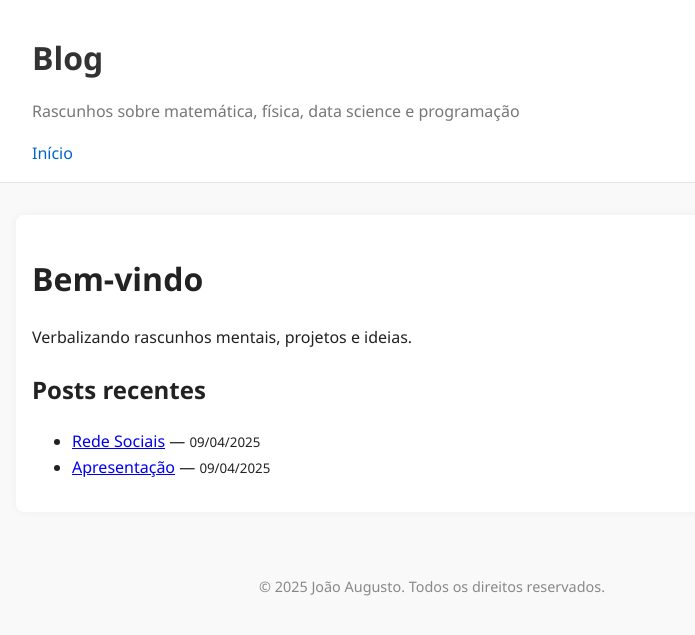
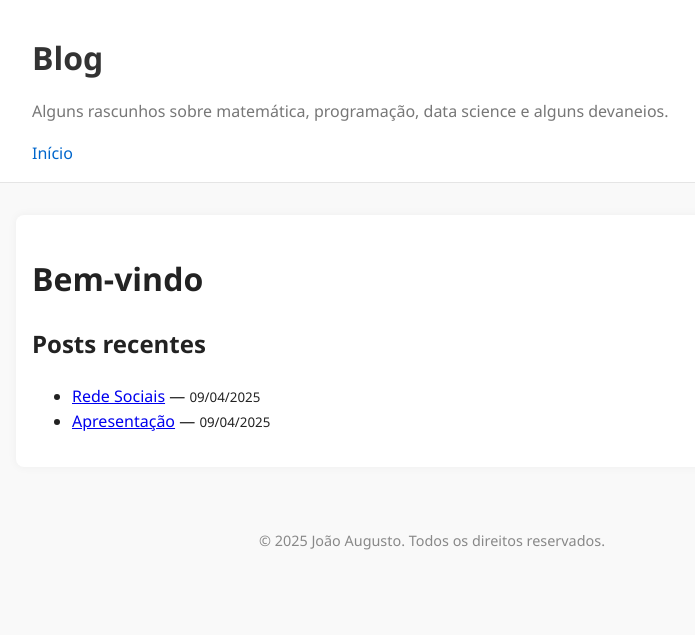
Before and after one commit to joaofaugusto/blog, a Jekyll site: the page built from index.md, in a window 1280 px wide. Shown: the top 635 px of the page, without its empty margins (208-903 px from the left). Built offline with Jekyll 4.4.1, drawn with Linux system fonts in a browser that asks for light colours.

Commit message:
Atualizando descrição do blog: ajustando o texto para maior clareza e inclusão de novos temas

```diff
--- a/_config.yml
+++ b/_config.yml
@@ -1,5 +1,5 @@
 title: Blog
-description: Rascunhos sobre matemática, física, data science e programação
+description: Alguns rascunhos sobre matemática, programação, data science e alguns devaneios.
 baseurl: "/blog"
 url: "https://joaofaugusto.github.io"
 
--- a/index.md
+++ b/index.md
@@ -4,8 +4,6 @@ title: Início
 ---
 
 # Bem-vindo
-
-Verbalizando rascunhos mentais, projetos e ideias.
 
 ## Posts recentes
 
```
